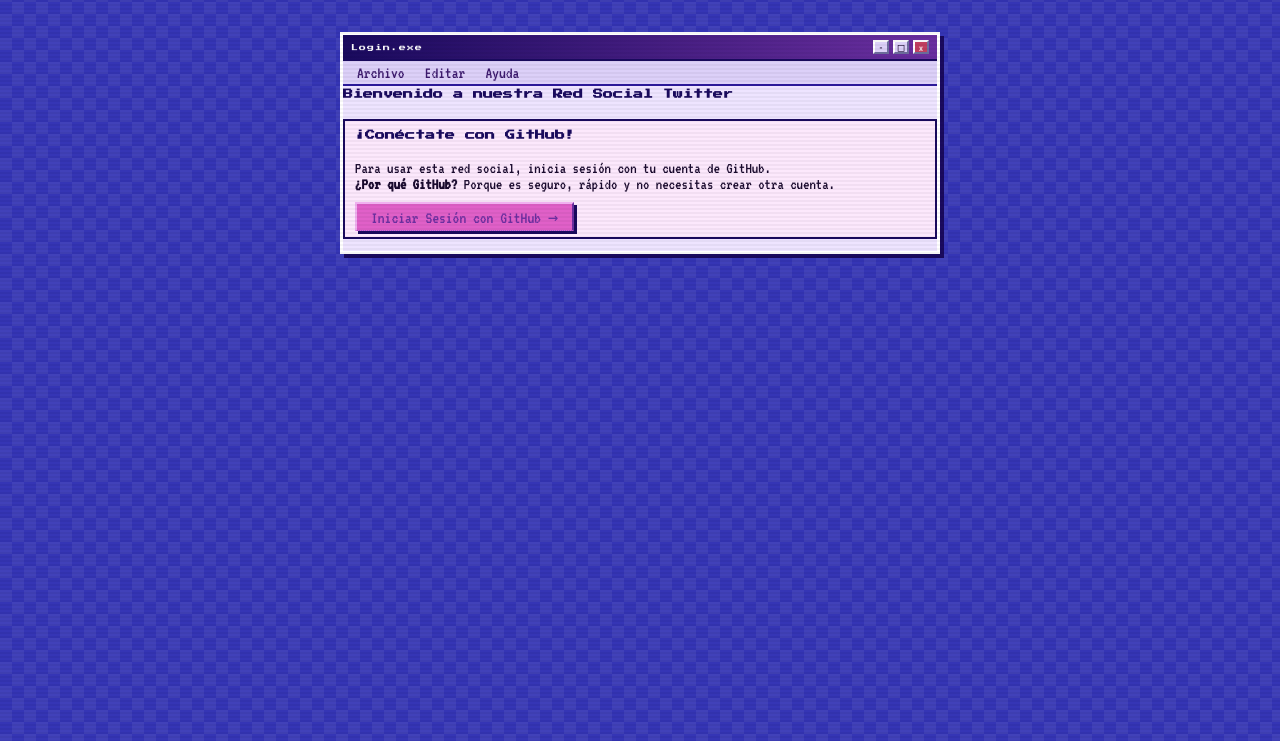
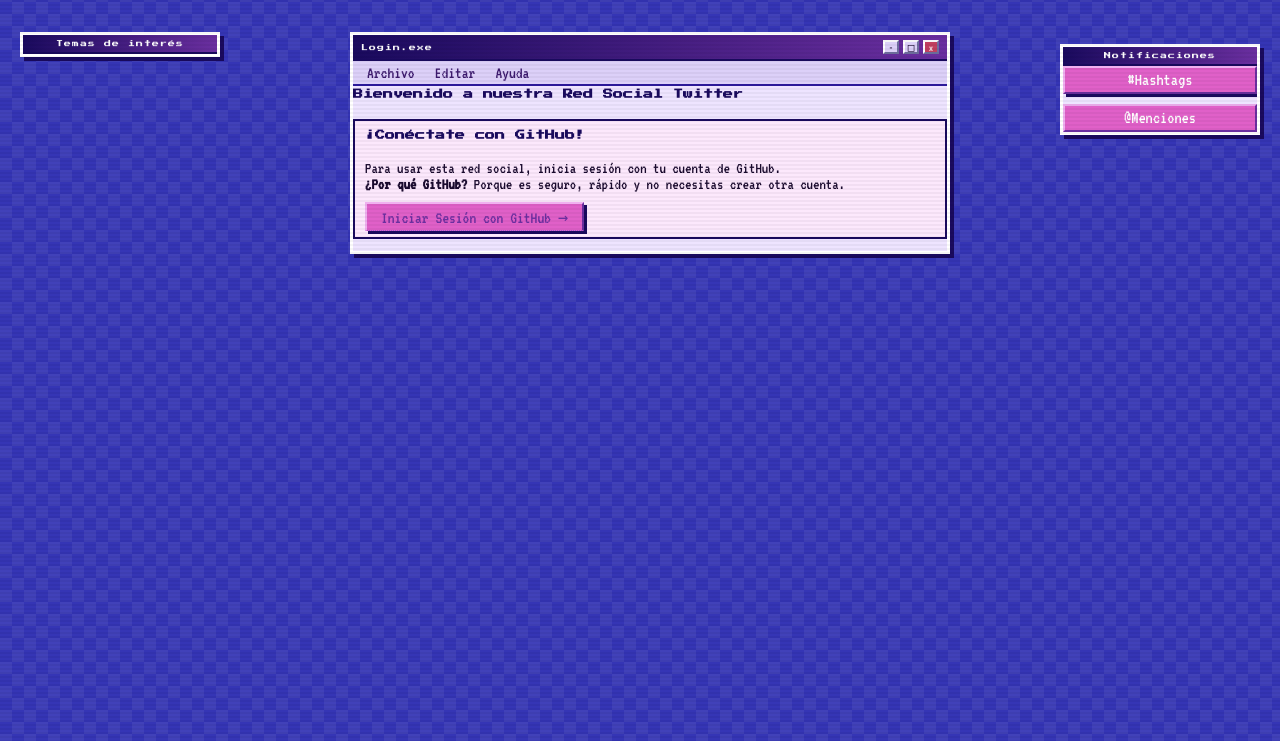
Before and after one commit to miliacoss0/Red-Social-Tipo-Twitter, a Django app: page / in a window 1280 px wide. Shown: the part 56-797 px from the top of the page. Run offline with Django 5.2, Linux system fonts and the light colour scheme.

Commit message:
feat: agregar sidebar izquierdo temas de interes

```diff
--- a/static/base.css
+++ b/static/base.css
@@ -151,6 +151,7 @@ nav form { display: inline; }
     gap: 32px;
     padding: 32px 40px;
     min-height: calc(100vh - 58px);
+    position: relative;
 }
 
 /*login*/
@@ -431,10 +432,12 @@ body::after {
 /* Feed centrado estilo blog 2000s */
 .feed-box {
     width: 600px;
-    margin: 0 auto;
+    max-height: 85vh;
+    overflow-y: auto;
     background: var(--window-body);
     border: 3px solid var(--white);
     box-shadow: var(--pixel-shadow);
+    margin-left: 20px;
 }
 
 /* Recuadro de cada post */
@@ -447,3 +450,28 @@ body::after {
     padding: 10px 14px;
     margin-bottom: 12px;
 }
+
+/*tema de interes*/
+.sidebar-left {
+    width: 200px;
+    flex-shrink: 0;
+    background: var(--window-body);
+    border: 3px solid var(--white);
+    box-shadow: var(--pixel-shadow);
+    align-self: flex-start;
+    position: absolute;
+    left: 20px;
+    top: 32px;
+}
+
+.sidebar-right {
+    width: 200px;
+    flex-shrink: 0;
+    background: var(--window-body);
+    border: 3px solid var(--white);
+    box-shadow: var(--pixel-shadow);
+    align-self: flex-start;
+    position: absolute;
+    right: 20px;
+    top: 100px;
+}
--- a/templates/base.html
+++ b/templates/base.html
@@ -7,7 +7,6 @@
     <title>{% block titulo %}Bienvenido{% endblock %}</title>
     <link rel="stylesheet" href="{% static 'base.css' %}">
     <link href="https://fonts.googleapis.com/css2?family=Press+Start+2P&family=VT323&display=swap" rel="stylesheet">
-
 </head>
 <body>
     <nav>
@@ -23,11 +22,17 @@
         {% endif %}
     </nav>
     <div class="main-content">
+        <div class="sidebar-left">
+            <div class="win-titlebar">
+                <span class="win-title" style="margin: 0 auto;">Temas de interés</span>
+            </div>
+            <div class="container">
+                {# acá van los temas #}
+            </div>
+        </div>
         <div class="login-box feed-box">
             <div class="win-titlebar">
-                <span class="win-title">
-                    Login.exe
-                </span>
+                <span class="win-title">Login.exe</span>
                 <div class="win-controls">
                     <button class="win-btn">-</button>
                     <button class="win-btn">□</button>
@@ -45,11 +50,19 @@
                         <div class="alert alert-{{ message.tags }}">{{ message }}</div>
                     {% endfor %}
                 {% endif %}
-
                 {% block contenido %}
                 {% endblock %}
             </div>
         </div>
     </div>
+    <div class="sidebar-right">
+        <div class="win-titlebar">
+            <span class="win-title" style="margin: 0 auto;">Notificaciones</span>
+        </div>
+        <div class="container">
+            <a href="#" class="btn" style="display:block; margin-bottom: 10px; text-align:center;">#Hashtags</a>
+            <a href="#" class="btn" style="display:block; text-align:center;">@Menciones</a>
+        </div>
+    </div>
 </body>
 </html>
```
Lines whose indentation alone changed are shown as unchanged.
